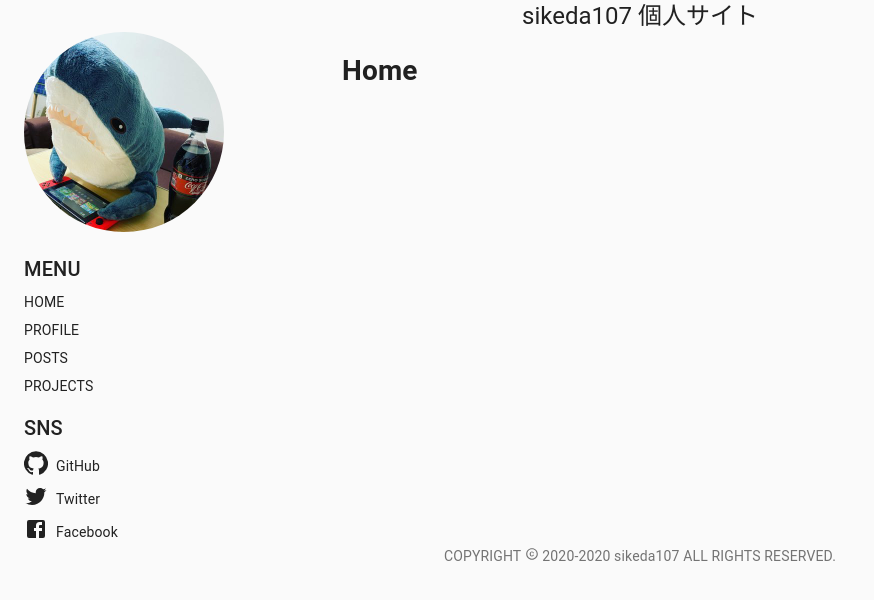
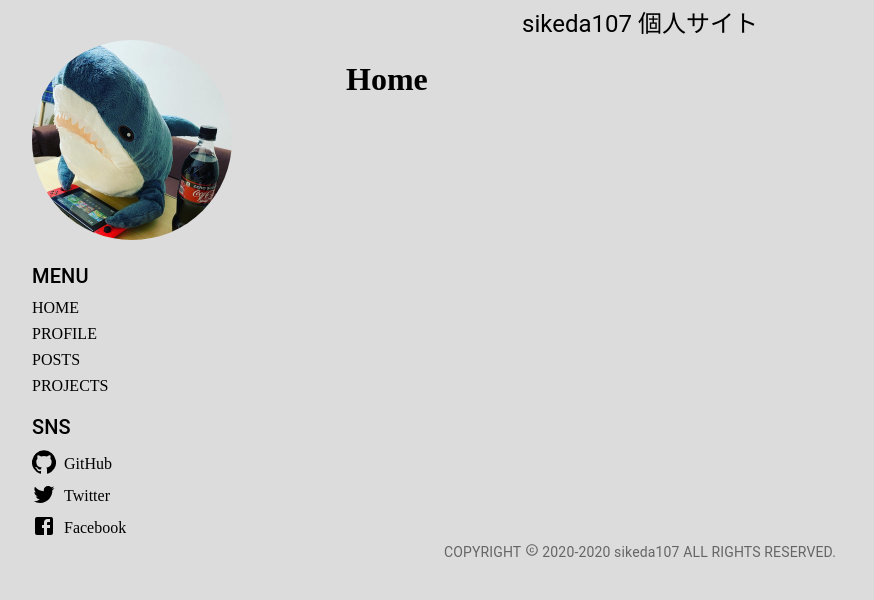
Before and after one commit to sikeda107/sikeda107.github.io, a Next.js app: page / in a window 1280 px wide. Shown: the top 600 px of the page, without its empty margins (0-874 px from the left). Built offline with nearby package versions, Linux system fonts and the light colour scheme.

Commit message:
update: 背景色をgainsboroに設定

```diff
--- a/components/Layout.js
+++ b/components/Layout.js
@@ -9,7 +9,6 @@ import Footer from './Footer'
 export default function Layout(props) {
   return (
     <React.Fragment>
-      <CssBaseline />
       <Container maxWidth="lg">
         <Header />
         <main>
--- a/styles/globals.css
+++ b/styles/globals.css
@@ -1,16 +1,9 @@
 html,
 body {
-  padding: 0;
-  margin: 0;
-  font-family: -apple-system, BlinkMacSystemFont, Segoe UI, Roboto, Oxygen,
-    Ubuntu, Cantarell, Fira Sans, Droid Sans, Helvetica Neue, sans-serif;
+  background-color: gainsboro;
 }
 
 a {
   color: inherit;
   text-decoration: none;
 }
-
-* {
-  box-sizing: border-box;
-}
```
